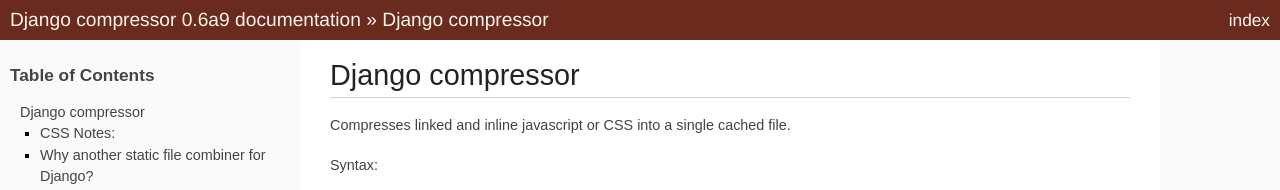
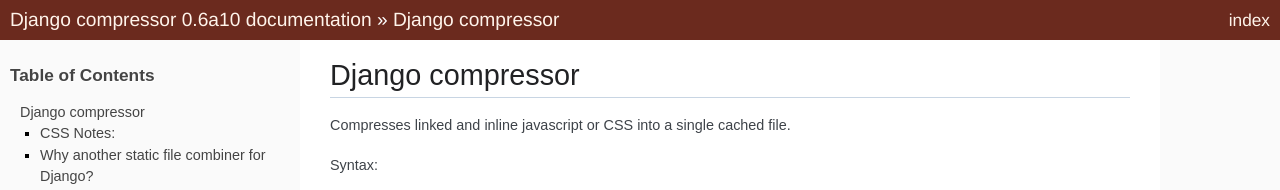
Before and after one commit to django-compressor/django-compressor, a Sphinx documentation site: the page built from docs/index.txt, in a window 1280 px wide and 900 px high. Shown: the top 190 px of the window. Built offline with Sphinx 7.4.7, drawn with Linux system fonts in a browser that asks for light colours; some of the changed text lies outside the part shown.

```diff
--- a/compressor/__init__.py
+++ b/compressor/__init__.py
@@ -1,4 +1,4 @@
-VERSION = (0, 6, 0, "a", 9)  # following PEP 386
+VERSION = (0, 6, 0, "a", 10)  # following PEP 386
 DEV_N = None
 
 
--- a/docs/conf.py
+++ b/docs/conf.py
@@ -50,7 +50,7 @@ copyright = u'2011, Django compressor authors'
 # The short X.Y version.
 version = '0.6'
 # The full version, including alpha/beta/rc tags.
-release = '0.6a9'
+release = '0.6a10'
 
 # The language for content autogenerated by Sphinx. Refer to documentation
 # for a list of supported languages.
```
